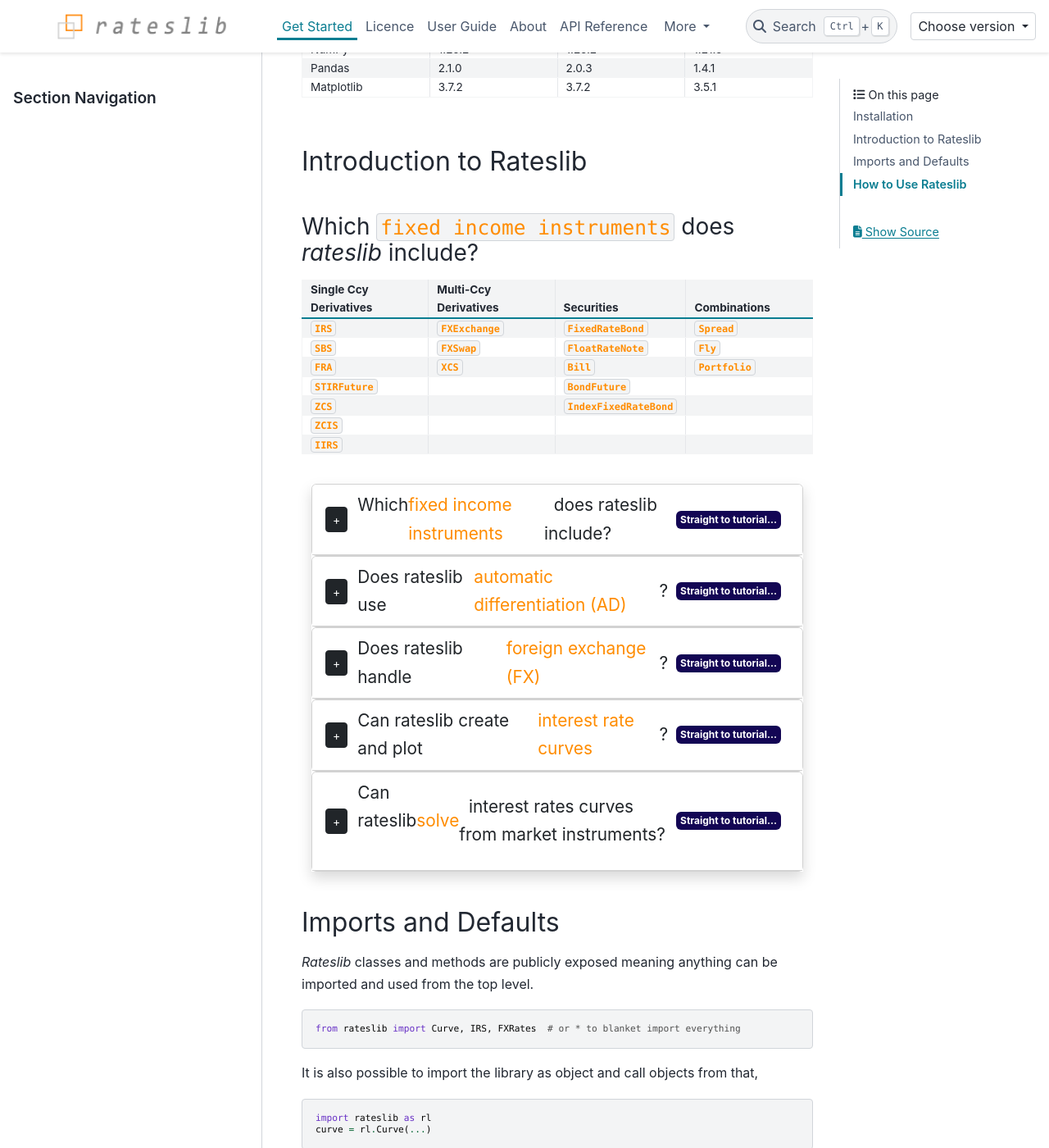
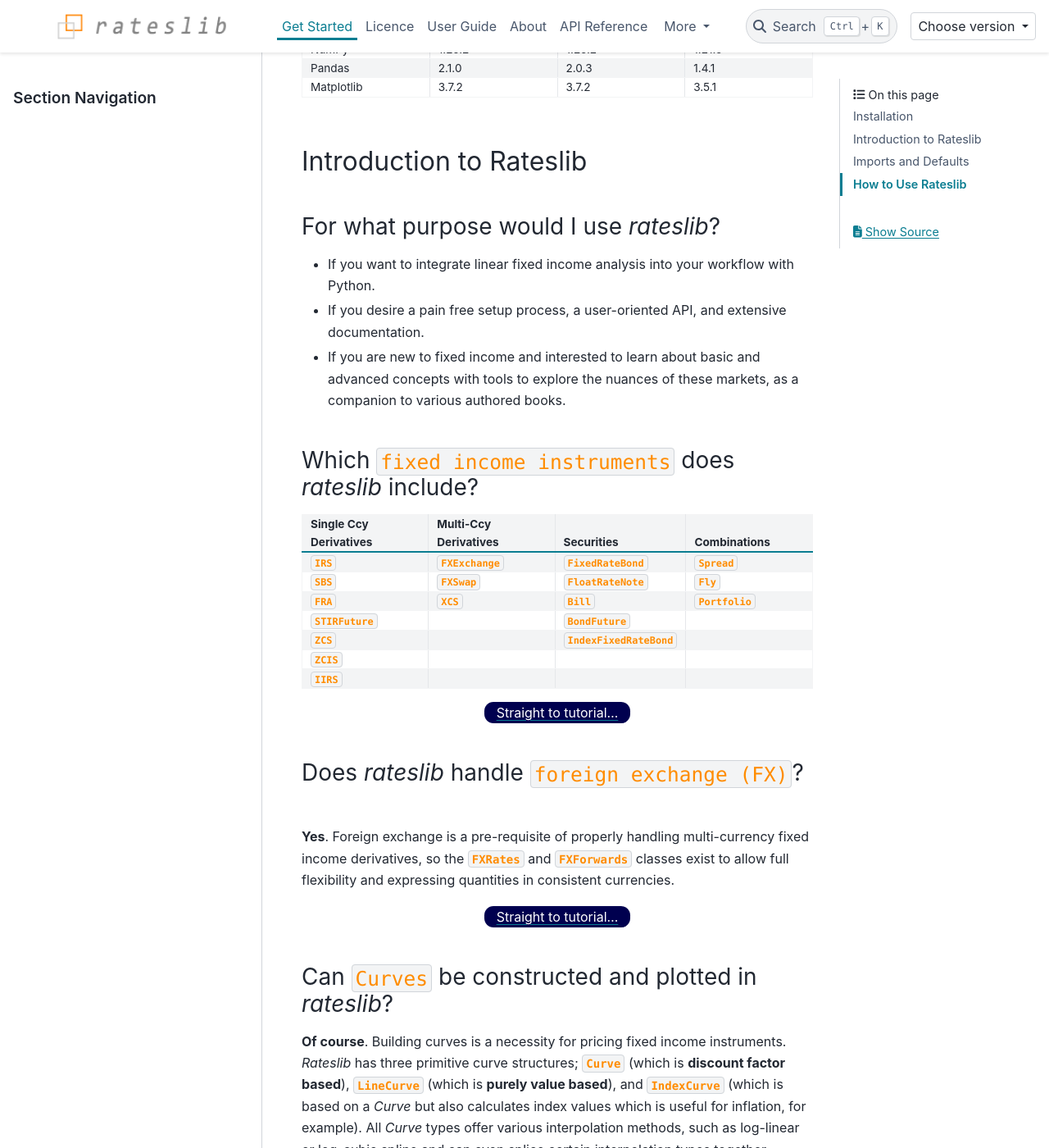
Before and after one commit to attack68/rateslib, a Sphinx documentation site: the page built from docs/source/i_get_started.rst, in a window 1280 px wide and 1400 px high, scrolled down 728 px. Shown: the whole window at 82% size. Built offline with Sphinx 7.4.7 and the PyData theme 0.15.4, drawn with Linux system fonts in a browser that asks for light colours; comment, search, counter and statistics services are not loaded; some of the changed text lies outside the part shown.

Commit message:
DOC: re-organise main pages

```diff
--- a/docs/source/_static/css/getting_started.css
+++ b/docs/source/_static/css/getting_started.css
@@ -1,4 +1,17 @@
 /* Getting started pages */
+
+.tutorial {
+  width: 100%;
+  text-align: center;
+}
+
+.tutorial span {
+  background-color: #00004f;
+  color: white;
+  text-align: center;
+  padding: 0.2em 0.9em;
+  border-radius: 0.7em;
+}
 
 /* data intro */
 .gs-data {
--- a/docs/source/i_get_started.rst
+++ b/docs/source/i_get_started.rst
@@ -63,6 +63,14 @@ Or, it can be installed via the community ``conda-forge`` channel available from
 Introduction to Rateslib
 -------------------------
 
+For what purpose would I use *rateslib*?
+=============================================
+
+- If you want to integrate linear fixed income analysis into your workflow with Python.
+- If you desire a pain free setup process, a user-oriented API, and extensive documentation.
+- If you are new to fixed income and interested to learn about basic and advanced concepts with
+  tools to explore the nuances of these markets, as a companion to various authored books.
+
 Which ``fixed income instruments`` does *rateslib* include?
 ===========================================================
 
@@ -104,207 +112,95 @@ Which ``fixed income instruments`` does *rateslib* include?
      -
      -
 
-
 .. raw:: html
 
-    <div class="container">
-    <div id="accordion" class="shadow tutorial-accordion">
-
-        <div class="card tutorial-card">
-            <div class="card-header collapsed card-link" data-toggle="collapse" data-target="#collapseOne">
-                <div class="d-flex flex-row tutorial-card-header-1">
-                    <div class="d-flex flex-row tutorial-card-header-2">
-                        <button class="btn btn-dark btn-sm"></button>
-                        Which &nbsp;<span style="color: darkorange;">fixed income instruments</span>&nbsp; does rateslib include?
-                    </div>
-                    <span class="badge gs-badge-link">
+    <div class="tutorial">
 
 :ref:`Straight to tutorial...<instruments-doc>`
 
 .. raw:: html
 
-                    </span>
-                </div>
-            </div>
-            <div id="collapseOne" class="collapse" data-parent="#accordion">
-                <div class="card-body">
+    </div>
 
-**Securities**
+Does *rateslib* handle ``foreign exchange (FX)``?
+===========================================================
 
-- Discount securities - :class:`~rateslib.instruments.Bill`,
-- Regular nominal bonds - :class:`~rateslib.instruments.FixedRateBond`,
-- Bond futures - :class:`~rateslib.instruments.BondFuture`,
-- Index linked bonds - :class:`~rateslib.instruments.IndexFixedRateBond`,
-- Also FRNs - :class:`~rateslib.instruments.FloatRateNote`.
-
-**Single Currency Derivatives**
-
-- Interest rate swaps (both IBOR and RFR) - :class:`~rateslib.instruments.IRS`,
-- Index interest rate swaps - :class:`~rateslib.instruments.IIRS`,
-- Zero coupon swaps - :class:`~rateslib.instruments.ZCS`,
-- Zero coupon index swaps - :class:`~rateslib.instruments.ZCIS`,
-- Basis swaps - :class:`~rateslib.instruments.SBS`,
-- Forward rate agreements - :class:`~rateslib.instruments.FRA`.
-
-**Multi-currency Derivatives**
-
-- Cross-currency basis swaps - :class:`~rateslib.instruments.XCS`,
-- Non-mtm cross-currency basis swaps - :class:`~rateslib.instruments.NonMtmXCS`,
-- FX swaps - :class:`~rateslib.instruments.FXSwap`.
-
-.. raw:: html
-
-                </div>
-            </div>
-        </div>
-
-.. raw:: html
-
-        <div class="card tutorial-card">
-            <div class="card-header collapsed card-link" data-toggle="collapse" data-target="#collapseAD">
-                <div class="d-flex flex-row tutorial-card-header-1">
-                    <div class="d-flex flex-row tutorial-card-header-2">
-                        <button class="btn btn-dark btn-sm"></button>
-                        Does rateslib use &nbsp;<span style="color: darkorange;">automatic differentiation (AD)</span>?
-                    </div>
-                    <span class="badge gs-badge-link">
-
-:ref:`Straight to tutorial...<dual-doc>`
-
-.. raw:: html
-
-                    </span>
-                </div>
-            </div>
-            <div id="collapseAD" class="collapse" data-parent="#accordion">
-                <div class="card-body">
-
-**Yes**. The ``rateslib.dual`` module provides ``rateslib`` with its own integrated
-automatic differentiation toolset, using dual numbers, which operate in forward mode
-(as opposed to backwards, or adjoint, mode).
-
-Whenever you see a calculation result that displays a ``<Dual: 2.40..>`` datatype,
-it is sufficient to understand that the real value associated with this is the
-answer (2.40), and can be extracted directly with ``float(result)`` or ``result.real``.
-The ``dual`` attribute of the result contains first derivative information with regards
-to variables that has attributed to its calculation.
-
-.. raw:: html
-
-                </div>
-            </div>
-        </div>
-
-.. raw:: html
-
-        <div class="card tutorial-card">
-            <div class="card-header collapsed card-link" data-toggle="collapse" data-target="#collapseTwo">
-                <div class="d-flex flex-row tutorial-card-header-1">
-                    <div class="d-flex flex-row tutorial-card-header-2">
-                        <button class="btn btn-dark btn-sm"></button>
-                        Does rateslib handle &nbsp;<span style="color: darkorange;">foreign exchange (FX)</span>?
-                    </div>
-                    <span class="badge gs-badge-link">
-
-:ref:`Straight to tutorial...<fx-doc>`
-
-.. raw:: html
-
-                    </span>
-                </div>
-            </div>
-            <div id="collapseTwo" class="collapse" data-parent="#accordion">
-                <div class="card-body">
-
-**Yes**. Foreign exchange is a pre-requisite of properly handling multi-currency
+**Yes**. Foreign exchange is a pre-requisite of properly handling multi-currency fixed income
 derivatives, so the :class:`~rateslib.fx.FXRates` and :class:`~rateslib.fx.FXForwards`
 classes exist to allow full flexibility and expressing quantities in
 consistent currencies.
 
 .. raw:: html
 
-                </div>
-            </div>
-        </div>
+    <div class="tutorial">
+
+:ref:`Straight to tutorial...<fx-doc>`
 
 .. raw:: html
 
-        <div class="card tutorial-card">
-            <div class="card-header collapsed card-link" data-toggle="collapse" data-target="#collapseThree">
-                <div class="d-flex flex-row tutorial-card-header-1">
-                    <div class="d-flex flex-row tutorial-card-header-2">
-                        <button class="btn btn-dark btn-sm"></button>
-                        Can rateslib create and plot &nbsp;<span style="color: darkorange;">interest rate curves</span>?
-                    </div>
-                    <span class="badge gs-badge-link">
+    </div>
+
+Can ``Curves`` be constructed and plotted in *rateslib*?
+===========================================================
+
+**Of course**. Building curves is a necessity for pricing fixed income instruments.
+*Rateslib* has three primitive curve structures; :class:`~rateslib.curves.Curve` (which
+is **discount factor based**), :class:`~rateslib.curves.LineCurve` (which is **purely value
+based**), and :class:`~rateslib.curves.IndexCurve` (which is based on a *Curve* but also
+calculates index values which is useful for inflation, for example). All *Curve* types offer
+various interpolation methods, such as log-linear or log-cubic spline and can even splice certain
+interpolation types together.
+
+.. raw:: html
+
+    <div class="tutorial">
 
 :ref:`Straight to tutorial...<curves-doc>`
 
 .. raw:: html
 
-                    </span>
-                </div>
-            </div>
-            <div id="collapseThree" class="collapse" data-parent="#accordion">
-                <div class="card-body">
+    </div>
 
-**Of course**. Building curves is a necessity for pricing fixed income instruments.
-``rateslib`` has two available curve structures, and within those different
-interpolation options:
+Does *rateslib* ``solve`` curves relative to market prices?
+===========================================================
 
-- :class:`~rateslib.curves.Curve`, which is **discount factor based**. The native
-  interpolation options provided for these are ``log_linear``, ``linear_zero_rate``,
-  ``log-cubic spline``, or
-  a mixture of the two with the longer end being log-cubic spline.
-- :class:`~rateslib.curves.LineCurve`, which is **purely value based**. The native
-  interpolation options provided for these are ``linear``, ``flat_forward``,
-  ``cubic spline``, or a
-  mixture of the two with the longer end being cubic spline.
+**Yes**, when a :class:`~rateslib.solver.Solver` is configured along with all the intended
+*Instruments* and their relevant *prices*.
+Multiple algorithms (*gradient descent, Gauss-Newton, Leveberg-Marquardt*) and stopping criteria
+can be used within the optimization routine
+to simultaneously solve multiple *Curve* parameter.
+
+The *Solver* can even construct dependency chains, like sequentially building curves
+with dependencies to other desks on an investment bank trading floor, and internally manage all of
+the **risk sensitivity** calculations.
 
 .. raw:: html
 
-                </div>
-            </div>
-        </div>
-
-.. raw:: html
-
-        <div class="card tutorial-card">
-            <div class="card-header collapsed card-link" data-toggle="collapse" data-target="#collapseFour">
-                <div class="d-flex flex-row tutorial-card-header-1">
-                    <div class="d-flex flex-row tutorial-card-header-2">
-                        <button class="btn btn-dark btn-sm"></button>
-                        Can rateslib &nbsp;<span style="color: darkorange;">solve</span>&nbsp; interest rates curves from market instruments?
-                    </div>
-                    <span class="badge gs-badge-link">
+    <div class="tutorial">
 
 :ref:`Straight to tutorial...<c-solver-doc>`
 
 .. raw:: html
 
-                    </span>
-                </div>
-            </div>
-            <div id="collapseFour" class="collapse" data-parent="#accordion">
-                <div class="card-body">
+    </div>
 
-**Absolutely**. ``rateslib`` has a state-of-the-art  :class:`~rateslib.solver.Solver`,
-which can use multiple algorithms (*gradient descent, Gauss-Newton, Leveberg-Marquardt*)
-to simultaneously solve the curve parameters to fit provided market instrument prices.
+Does *rateslib* use ``automatic differentiation (AD)``?
+===========================================================
 
-The solver can even construct dependency chains, like sequentially building curves
-with dependencies to other desks in on an investment bank trading floor, and it can
-handle over-specified curves or under-specified curves.
+**Yes**. The *dual* module provides *rateslib* with its own integrated
+automatic differentiation toolset, primarily the dual datatypes :class:`~rateslib.dual.Dual` and
+:class:`~rateslib.dual.Dual2`, which operate in forward mode
+(as opposed to backwards, or adjoint, mode). This allows native calculations to store first
+(or second) derivative information as those calculations are made on-the-fly.
 
 .. raw:: html
 
-                </div>
-            </div>
-        </div>
+    <div class="tutorial">
+
+:ref:`Straight to tutorial...<dual-doc>`
 
 .. raw:: html
 
-    </div>
     </div>
 
 
```
